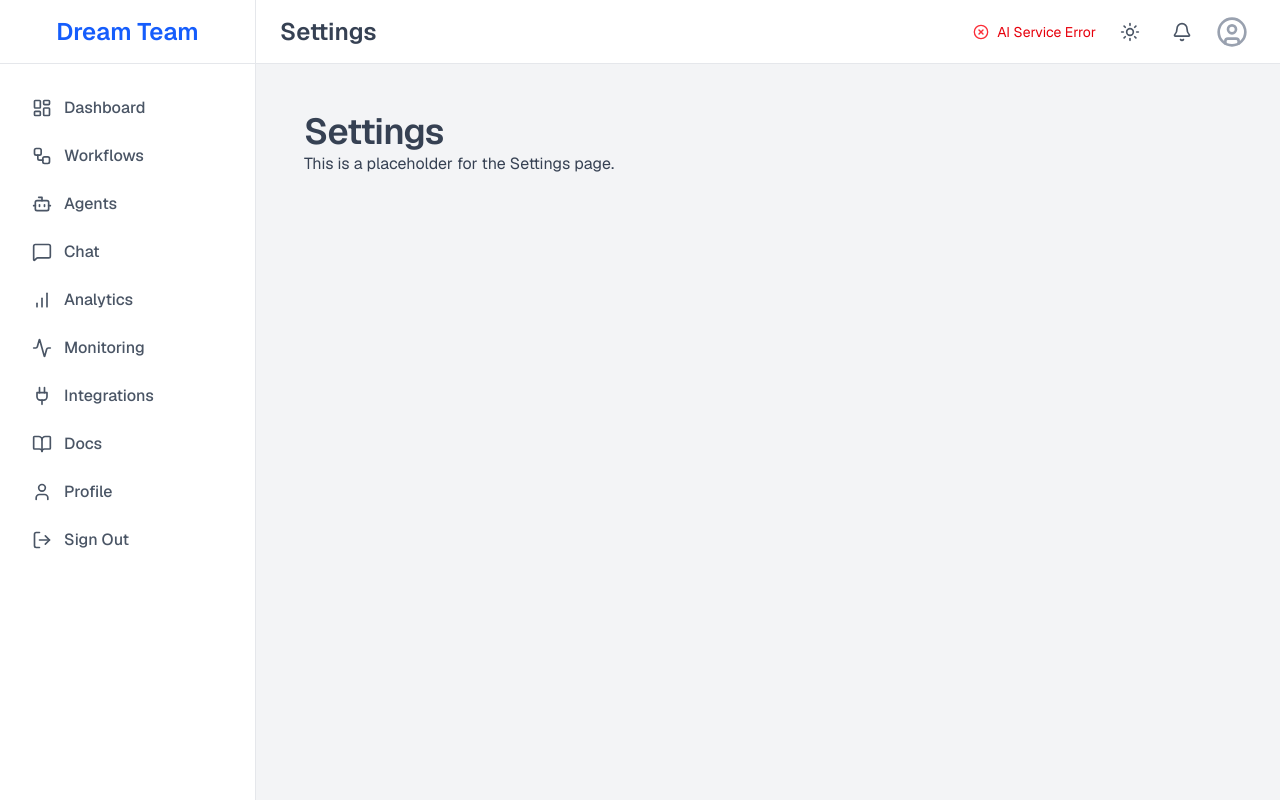
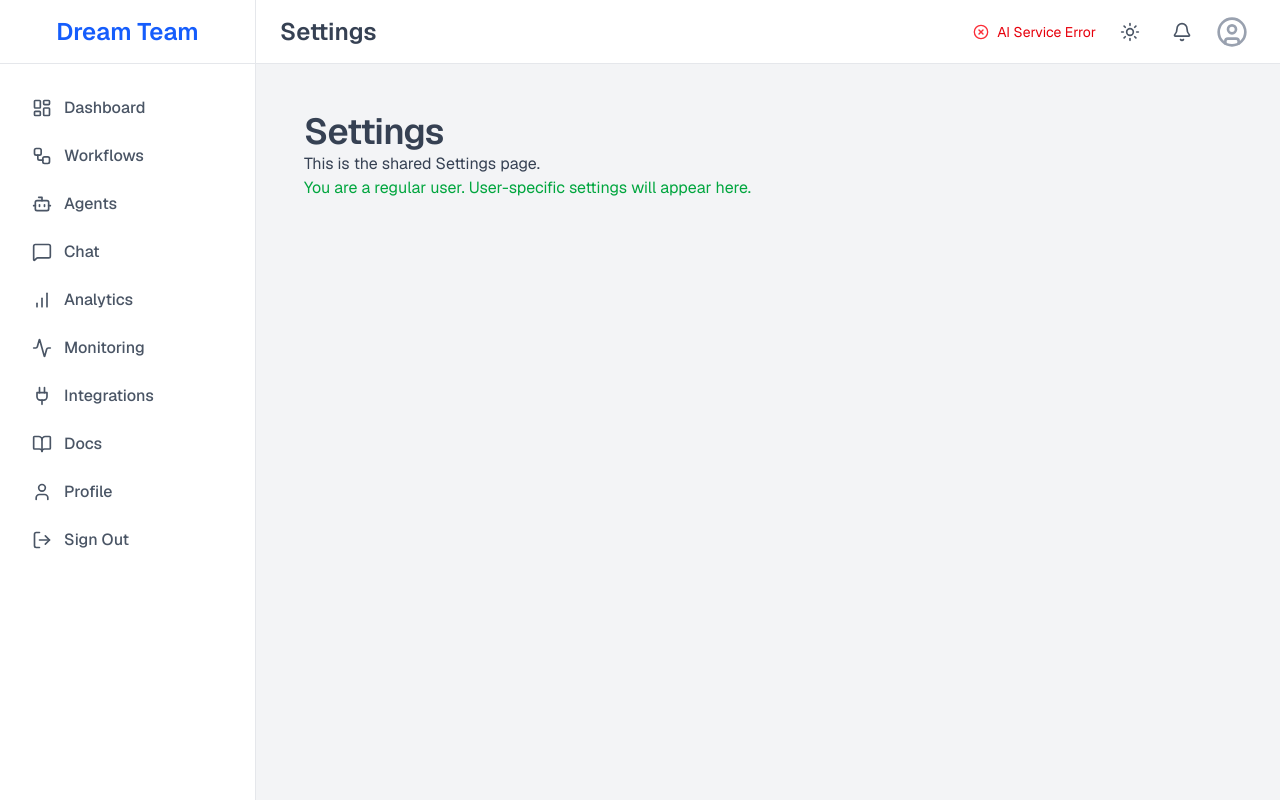
Before and after one commit to EreZAzariyA/dream-team-builder, a Next.js app: page /settings in a window 1280 px wide. Built offline with nearby package versions, Linux system fonts and the light colour scheme; no server answers.

Commit message:
enhance: update admin dashboard and settings pages

```diff
--- a/app/(dashboard)/admin/dashboard/page.js
+++ b/app/(dashboard)/admin/dashboard/page.js
@@ -1,4 +1,13 @@
+
+import ActiveWorkflows from '../../../../components/dashboard/ActiveWorkflows';
 
 export default function Dashboard() {
-  return <h1>Hello, Admin Dashboard!</h1>
+  return (
+    <div className="p-8">
+      <h1 className="text-3xl font-bold mb-6">Admin Dashboardddddd</h1>
+      <div className="grid grid-cols-1 lg:grid-cols-2 gap-6">
+        <ActiveWorkflows />
+      </div>
+    </div>
+  );
 }
--- a/app/(dashboard)/settings/page.js
+++ b/app/(dashboard)/settings/page.js
@@ -1,11 +1,21 @@
 'use client';
+
+import { useSession } from 'next-auth/react';
 
 
 const SettingsPage = () => {
+  const { data: session } = useSession();
+  const userRole = session?.user?.role || 'user';
+
   return (
     <div className="p-6">
         <h1 className="text-h1">Settings</h1>
-        <p className="text-body">This is a placeholder for the Settings page.</p>
+        <p className="text-body">This is the shared Settings page.</p>
+        {userRole === 'admin' ? (
+          <p className="text-body-medium text-blue-600">You are an Admin. Admin-specific settings will appear here.</p>
+        ) : (
+          <p className="text-body-medium text-green-600">You are a regular user. User-specific settings will appear here.</p>
+        )}
     </div>
   );
 };
```
